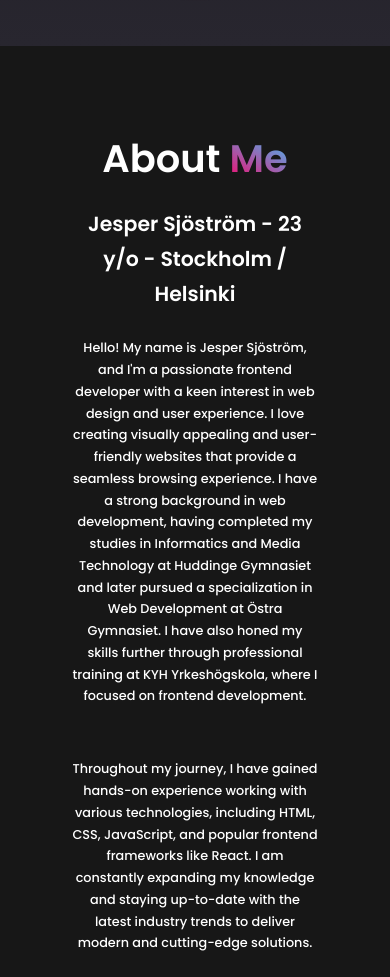
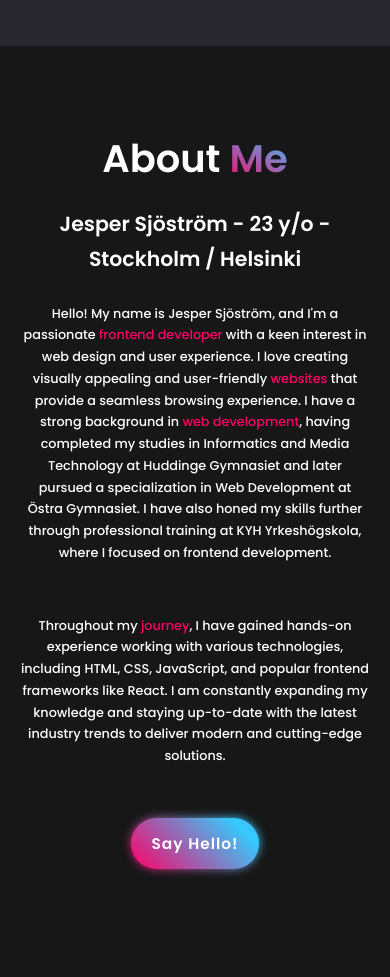
Before and after one commit to JesperSjostrom2/jespersjostrom2.github.io, a React (Create React App) app: page / in a window 390 px wide. Shown: the part 1020-1997 px from the top of the page. Built offline with nearby package versions, Linux system fonts and the light colour scheme; no server answers; the HTML template or start-up script is replaced by a standard one.

Commit message:
style: removed animation

```diff
--- a/src/components/about/about.css
+++ b/src/components/about/about.css
@@ -40,12 +40,24 @@
 .heading span {
     background: linear-gradient(30deg, #f06, #3cf);
     -webkit-background-clip: text;
+    background-clip: text;
     -webkit-text-fill-color: transparent;
 }
 
 .about-content h2 {
     text-align: left;
     line-height: 1.2;
+}
+
+.introimg {
+    width: 410px;
+    height: 410px;
+    width: 100%;
+    max-width: 410px;
+    margin: 0 auto;
+    display: flex;
+    justify-content: center;
+    align-items: center;
 }
 
 .introimg .intro-glowing-circle::after {
@@ -71,6 +83,10 @@
     animation: none;
 }
 
+p span {
+    color: var(--color-main);
+}
+
 @media only screen and (max-width: 1500px) {
     .about-container {
         max-width: 100%;
@@ -83,7 +99,7 @@
     }
 }
 
-@media only screen and (max-width: 768px) {
+@media only screen and (max-width: 900px) {
     .about-container {
         flex-direction: column-reverse;
         text-align: center;
@@ -105,7 +121,12 @@
     .about-content p {
         margin-bottom: 4rem;
     }
+}
 
+@media only screen and (max-width: 800px) {
+    .about-content {
+        margin: 2rem 1rem 0;
+    }
 }
 
 @media only screen and (max-width: 365px) {
```
